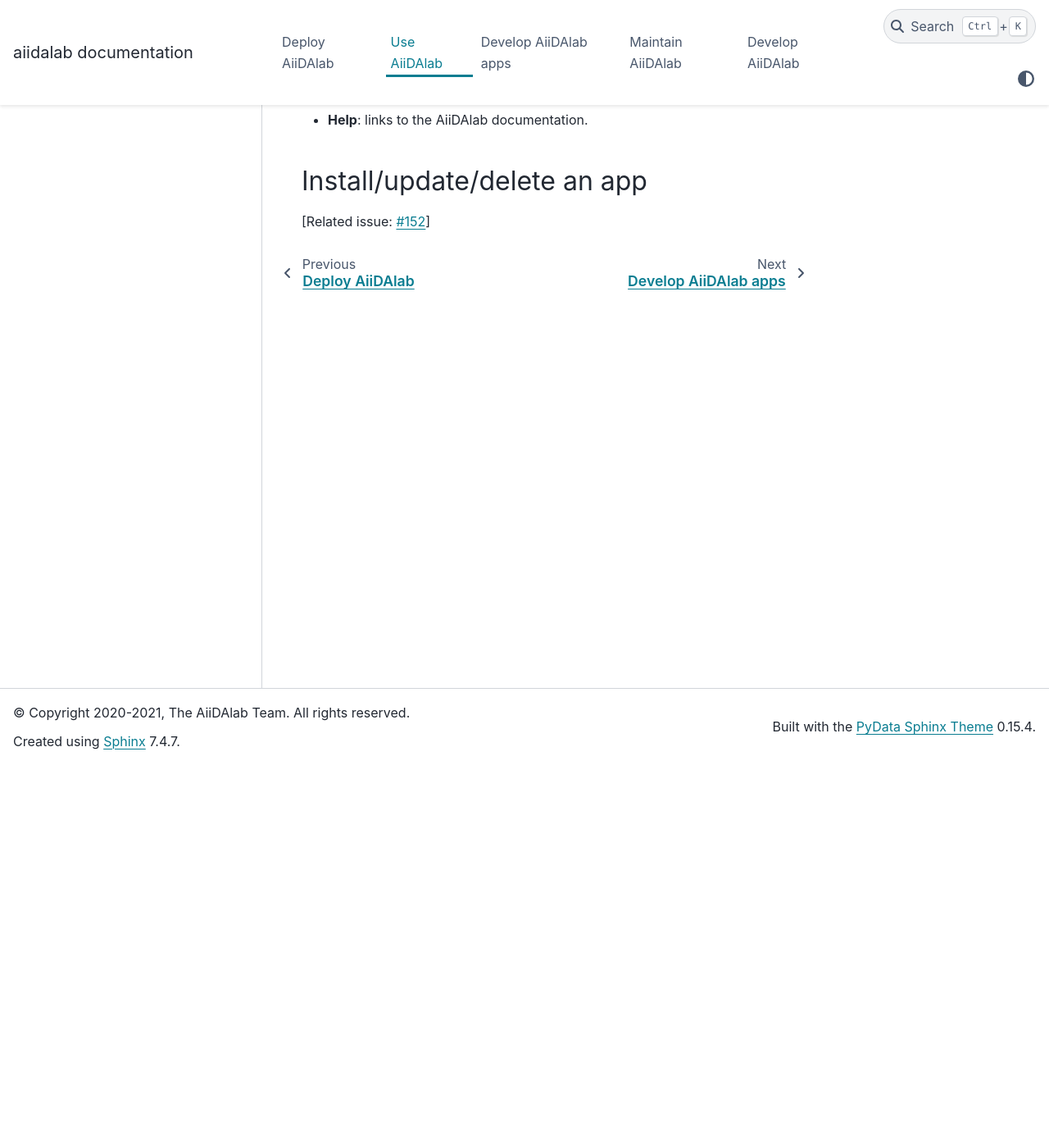
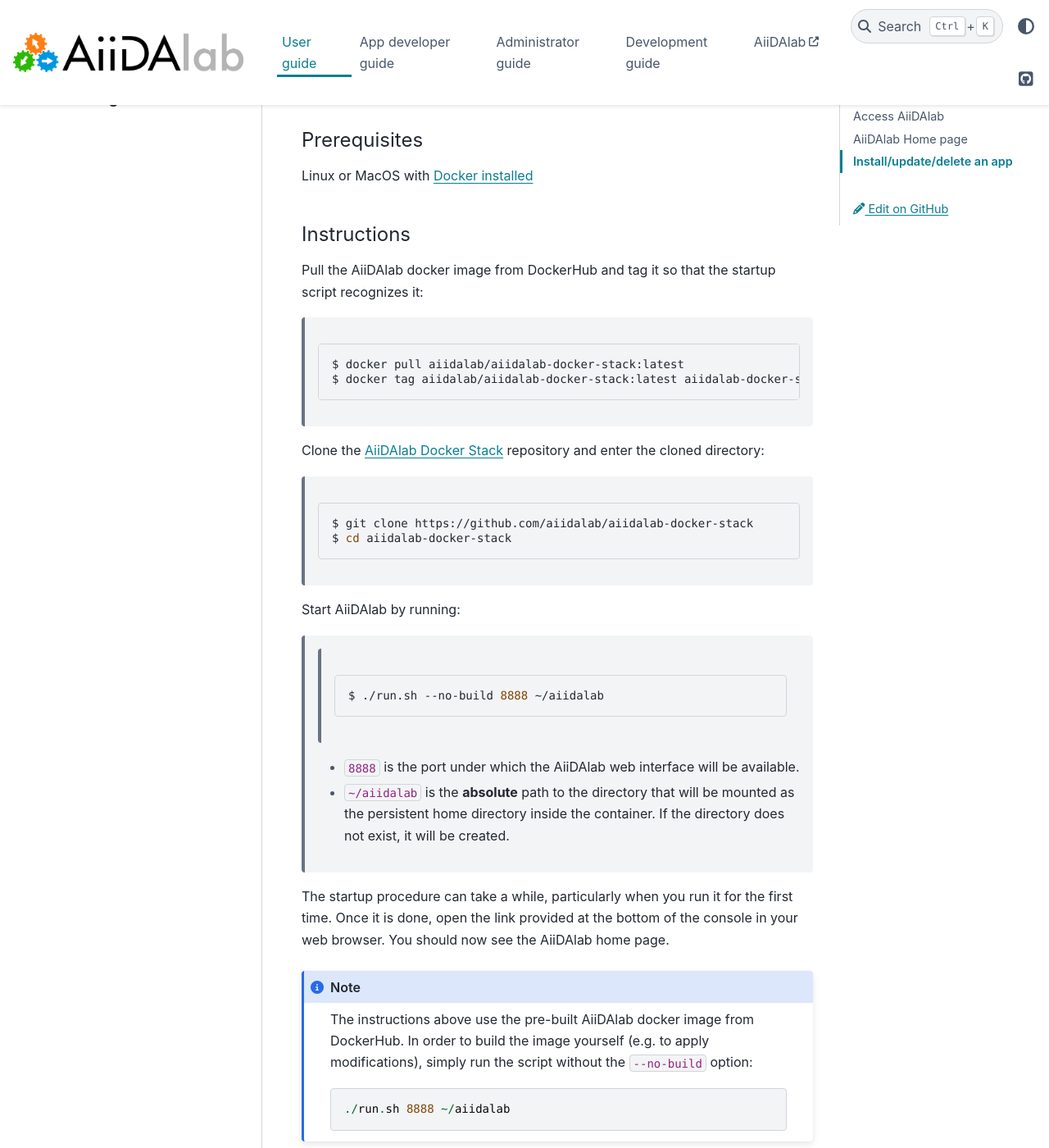
Before and after one commit to aiidalab/aiidalab, a Sphinx documentation site: the page built from docs/source/usage/index.rst, in a window 1280 px wide and 1400 px high, scrolled down 467 px. Shown: the whole window at 82% size. Built offline with Sphinx 7.4.7 and the PyData theme 0.15.4, drawn with Linux system fonts in a browser that asks for light colours; pages that are not in the unit, such as notebooks, are missing from menus; some of the changed text lies outside the part shown.

Commit message:
docs: reorganize top-level (#210)
 * reorganize top-level of docs
 * use pydata layout (as on aiida-core)
 * add logo
 * add "Edit on Github"  button
 * add prominent link back to materialscloud.org/aiidalab

```diff
--- a/docs/source/app_development/index.rst
+++ b/docs/source/app_development/index.rst
@@ -1,8 +1,10 @@
 .. _develop-apps:
 
-#####################
-Develop AiiDAlab apps
-#####################
+###################
+App developer guide
+###################
+
+This guide explains how to get started with developing AiiDAlab apps.
 
 .. toctree::
     :maxdepth: 1
--- a/docs/source/conf.py
+++ b/docs/source/conf.py
@@ -82,6 +82,26 @@ exclude_patterns = []
 
 html_theme = "pydata_sphinx_theme"
 
+html_theme_options = {
+    "external_links": [
+        {"url": "https://www.materialscloud.org/aiidalab", "name": "AiiDAlab"}
+    ],
+    "github_url": "https://github.com/aiidalab/aiidalab",
+    "use_edit_page_button": True,
+}
+
+# for "edit on github" button
+html_context = {
+    "github_user": "aiidalab",
+    "github_repo": "aiidalab",
+    "github_version": "develop",
+    "doc_path": "docs/source",
+}
+
+# The name of an image file (relative to this directory) to place at the top
+# of the sidebar.
+html_logo = "_static/aiidalab_logo.png"
+
 
 def run_apidoc(_):
     """Runs sphinx-apidoc when building the documentation.
--- a/docs/source/usage/index.rst
+++ b/docs/source/usage/index.rst
@@ -1,6 +1,66 @@
-============
-Use AiiDAlab
-============
+==========
+User guide
+==========
+
+
+***************
+Access AiiDAlab
+***************
+
+As a user, you have two options to access AiiDAlab:
+
+ 1. Log into one of the `open AiiDAlab servers <https://materialscloud.org/aiidalab>`_.
+ 2. Run the AiiDAlab docker container on your local machine.
+
+.. _usage:run-locally:
+
+Run AiiDAlab locally
+====================
+
+Prerequisites
+-------------
+
+Linux or MacOS with `Docker installed <https://www.docker.com/get-started>`__
+
+
+Instructions
+------------
+
+Pull the AiiDAlab docker image from DockerHub and tag it so that the startup script recognizes it:
+
+   .. code-block:: console
+
+       $ docker pull aiidalab/aiidalab-docker-stack:latest
+       $ docker tag aiidalab/aiidalab-docker-stack:latest aiidalab-docker-stack:develop
+
+Clone the `AiiDAlab Docker Stack <https://github.com/aiidalab/aiidalab-docker-stack>`__ repository and enter the cloned directory:
+
+   .. code-block:: console
+
+       $ git clone https://github.com/aiidalab/aiidalab-docker-stack
+       $ cd aiidalab-docker-stack
+
+Start AiiDAlab by running:
+
+   .. code-block:: console
+
+       $ ./run.sh --no-build 8888 ~/aiidalab
+
+
+  * ``8888`` is the port under which the AiiDAlab web interface will be available.
+  * ``~/aiidalab`` is the **absolute** path to the directory that will be mounted as the persistent home directory inside the container.
+    If the directory does not exist, it will be created.
+
+The startup procedure can take a while, particularly when you run it for the first time.
+Once it is done, open the link provided at the bottom of the console in your web browser.
+You should now see the AiiDAlab home page.
+
+.. note::
+
+    The instructions above use the pre-built AiiDAlab docker image from DockerHub.
+    In order to build the image yourself (e.g. to apply modifications), simply run the script without the ``--no-build`` option::
+
+        ./run.sh 8888 ~/aiidalab
 
 
 ******************
```
Also changed, not shown: docs/source/admin/index.rst (renamed from docs/source/maintain/index.rst, +24 -3 lines), docs/source/deployment/index.rst (deleted, +0 -59 lines), docs/source/development/index.rst (+5 -3 lines), docs/source/index.rst (+4 -5 lines), docs/source/_static/aiidalab_logo.png (added).
